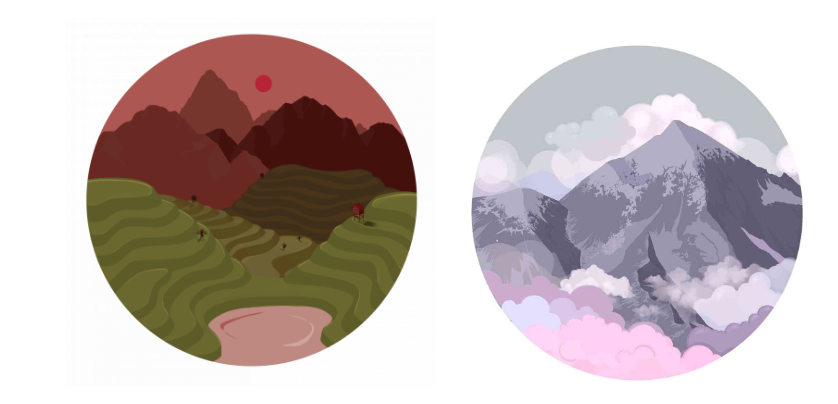
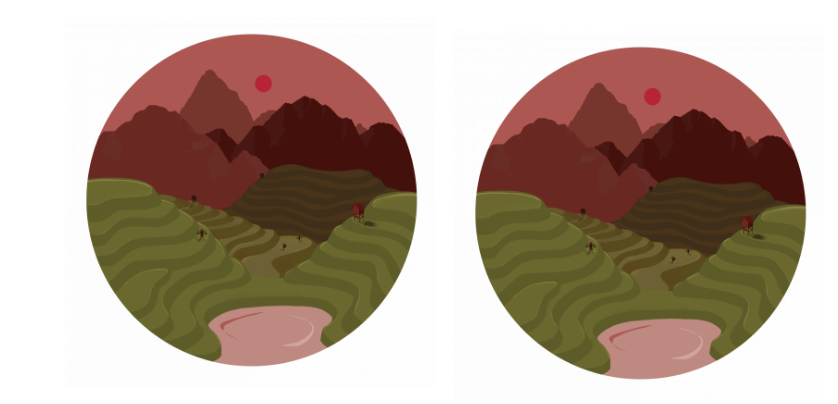
Before and after one commit to kellyli-art/kellyli-art.github.io, a plain HTML site: page index.html in a window 1280 px wide. Shown: the part 3527-3931 px from the top of the page, 0-838 px from the left. Drawn offline with Linux system fonts and the light colour scheme; some packages are replaced by stand-ins of ours; a script that the page names is missing.

Commit message:
test cloud

```diff
--- a/index.html
+++ b/index.html
@@ -384,7 +384,7 @@
                   </div>
                 </div>
               </div>
-              <img src="img/portfolio/cloudtn.jpg" class="img-responsive" alt="Project Title"> </a> </div>
+              <img src="img/portfolio/ricetn.jpg" class="img-responsive" alt="Project Title"> </a> </div>
           </div>
         </div>
 
```
Also changed, not shown: 2 other files.
